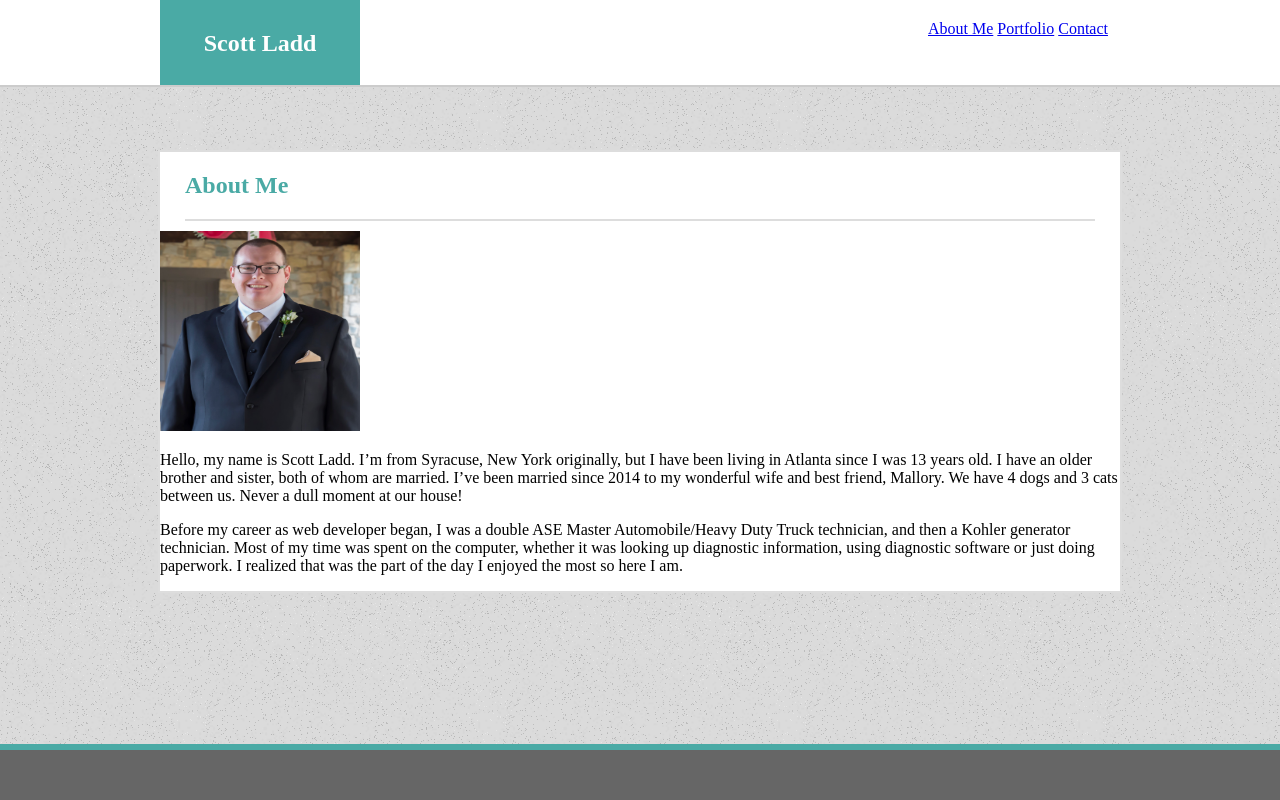
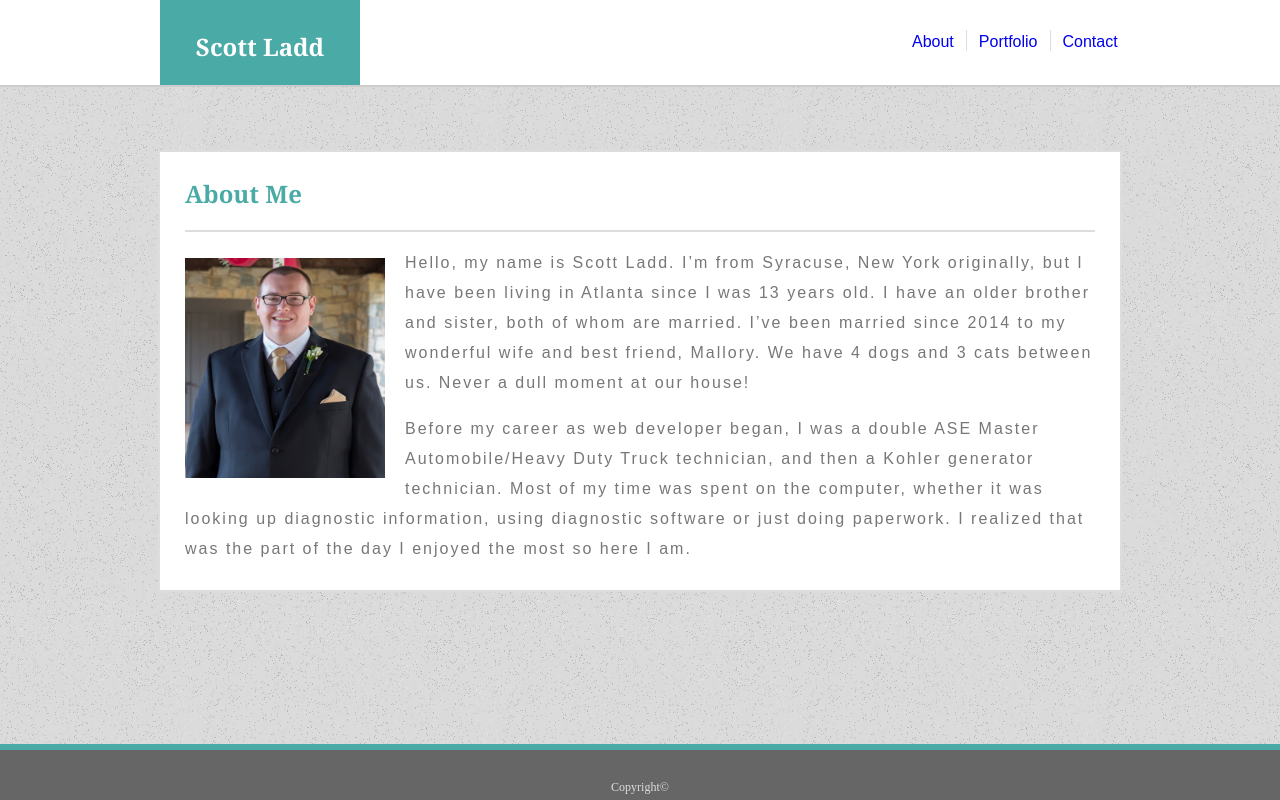
Before and after one commit to scottjr101/Basic-Portfolio, a plain HTML site: page index.html in a window 1280 px wide. Drawn offline with Linux system fonts and the light colour scheme.

Commit message:
finished about me or index page

```diff
--- a/assets/css/style.css
+++ b/assets/css/style.css
@@ -2,7 +2,7 @@
     background-color: #4aaaa5;
     color: white;
     text-align: center;
-    font-family:'Times New Roman', Times, serif;
+    font-family: 'Georgia', Times, Times New Roman, serif;
     height: 73px;
     width: 200px;
     padding-top: 10px;
@@ -12,12 +12,16 @@
     float: left;
 }
 
+a:link {
+    text-decoration: none;
+}
+
 #nav {
     text-align: center;
     float: right;
     height: 100px;
-    width: 200px;
-    padding-top: 20px;
+    width: 206px;
+    padding-top: 30px;
     padding-right: 2px;
     padding-bottom: 2px;
     padding-left: 2px;
@@ -27,7 +31,7 @@ body {
     background-image: url("../images/old_moon.png");
 }
 
-.head {
+.header {
     max-width: 960px;
     height: 75px;
     margin: auto;
@@ -44,6 +48,7 @@ header {
     width: 100%;
     height: 85px;
     border-bottom: 2px solid #cccccc;
+    z-index: 1;
 }
 
 .main {
@@ -51,6 +56,8 @@ header {
     margin: auto;
     background-color: #ffffff;
     border: 2px solid #dddddd;
+    overflow: auto;
+    z-index: 0;
 }
 
 footer {
@@ -75,9 +82,59 @@ main {
 #about_me {
     color: #4aaaa5;
     border-bottom: 2px solid #dddddd;
-    font-family:'Times New Roman', Times, serif;
-    margin-top: 20px;
+    font-family: 'Georgia', Times, Times New Roman, serif;
+    margin-top: 25px;
     margin-bottom: 10px;
     margin-right: 25px;
     margin-left: 25px;
 }
+
+img {
+    width: 200px;
+    height: 220px;
+    float: left;
+    margin-top: 10px;
+    margin-right: 20px;
+}
+
+#picture {
+    padding-top: 0px;
+    padding-bottom: 10px;
+    padding-right: 25px;
+    padding-left: 25px;
+    font-family: 'Arial', 'Helvetica Neue', Helvetica, sans-serif;
+    color: #777777;
+    line-height: 30px;
+    letter-spacing: 2px;
+}
+
+#copyr {
+    text-align: center;
+    padding-top: 18px;
+    color: #dddddd;
+    font-size: 12px;
+}
+
+#index {
+    font-family: 'Arial', 'Helvetica Neue', Helvetica, sans-serif;
+    border-right: 1px solid #dddddd;
+    float: left;
+    padding-right: 12px;
+    padding-top: 3px;
+}
+
+#porto {
+    font-family: 'Arial', 'Helvetica Neue', Helvetica, sans-serif;
+    border-right: 1px solid #dddddd;
+    float: left;
+    padding-top: 3px;
+    padding-left: 12px;
+    padding-right: 12px;
+}
+
+#contact {
+    font-family: 'Arial', 'Helvetica Neue', Helvetica, sans-serif;
+    float: left;
+    padding-left: 12px;
+    padding-top: 3px;
+}
--- a/index.html
+++ b/index.html
@@ -5,18 +5,23 @@
     <link rel="stylesheet" type="text/css" href="assets/css/style.css">
 </head>
 <body>
-
 <header>
-    <section class="head">
+    <section class="header">
         <!-- My name in the upper right hand corner of the About Me page -->
         <div id="header">
             <h1>Scott Ladd</h1>
         </div>
         <!-- My Navigavtion links -->
         <div id="nav">
-        <a href="index.html">About Me</a>
-        <a href="portfolio.html">Portfolio</a>
-        <a href="contact.html">Contact</a>
+            <div id="index">
+              <a href="index.html">About</a>
+            </div>
+            <div id="porto">
+              <a href="portfolio.html">Portfolio</a>
+            </div>
+            <div id="contact">
+              <a href="contact.html">Contact</a>
+            </div>
         </div>
     </section>
 </header>
@@ -25,15 +30,17 @@
     <div id="about_me">
         <h1>About Me</h1>
     </div>
-    <img src="assets/images/Profile pic.jpg" alt="Scott Ladd" width="200" height="200">
-
+    <div id="picture">
+    <img src="assets/images/Profile_pic.jpg" alt="Scott Ladd">
     <p>Hello, my name is Scott Ladd. I’m from Syracuse, New York originally, but I have been living in Atlanta since I was 13 years old. I have an older brother and sister, both of whom are married. I’ve been married since 2014 to my wonderful wife and best friend, Mallory. We have 4 dogs and 3 cats between us. Never a dull moment at our house!</p>
     <p>Before my career as web developer began, I was a double ASE Master Automobile/Heavy Duty Truck technician, and then a Kohler generator technician. Most of my time was spent on the computer, whether it was looking up diagnostic information, using diagnostic software or just doing paperwork. I realized that was the part of the day I enjoyed the most so here I am.</p>
+    </div>
   </section>
 </main>
 <footer>
-
+    <div id="copyr">
+       <p>Copyright©</p>
+    </div>
 </footer>
-
 </body>
 </html>
```
Also changed, not shown: assets/images/Profile_pic.jpg (renamed from assets/images/Profile pic.jpg).
